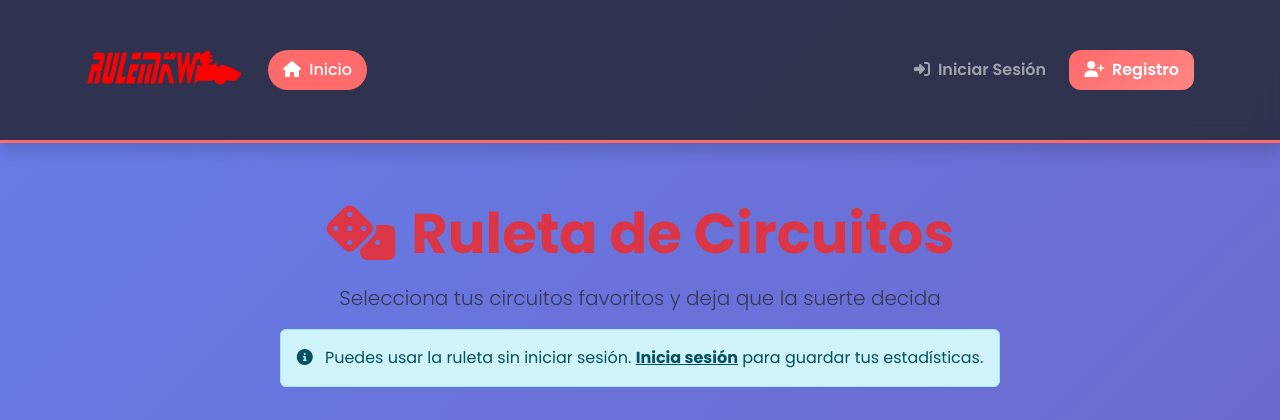
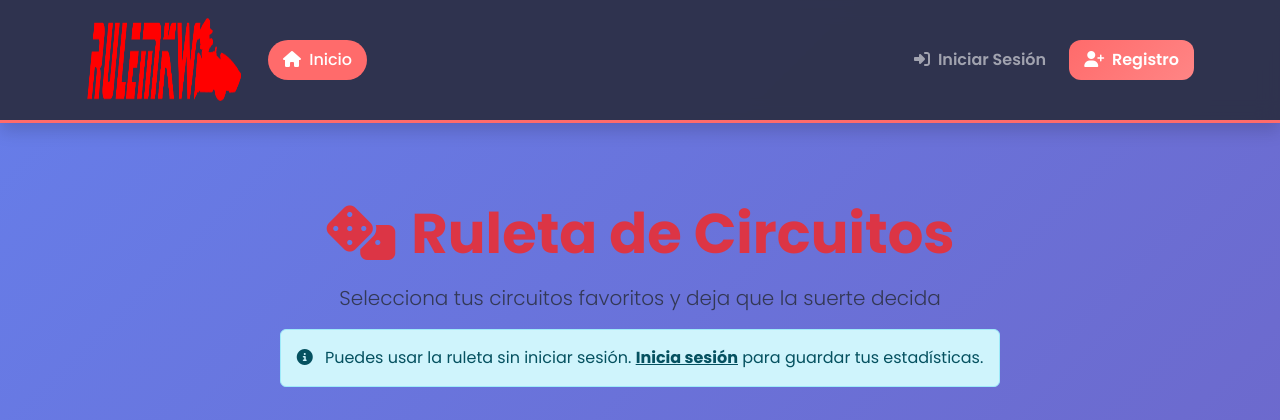
Before and after one commit to YisusHG27/RuleMKW, a PHP site: page /index.php in a window 1280 px wide. Shown: the top 420 px of the page. Run offline with PHP 8.4, Linux system fonts and the light colour scheme; data comes from the database, SQL or seed files in the repository.

Commit message:
Cambié el tamaño del logo y le quité padding para que tenga un mejor diseño

```diff
--- a/backend/includes/generar_navbar.php
+++ b/backend/includes/generar_navbar.php
@@ -7,8 +7,8 @@ if (session_status() == PHP_SESSION_NONE) {
 <!-- ========== NAVBAR DINÁMICA ========== -->
 <nav class="navbar navbar-expand-lg navbar-dark bg-dark fixed-top shadow">
     <div class="container">
-        <a class="navbar-brand d-flex align-items-center" href="index.php">
-            <img src="media/iconos/logo.png" alt="RuleMKW" height="100" width="160" class="me-2">
+        <a class="navbar-brand d-flex align-items-center p-0" href="index.php">
+            <img src="media/iconos/logo.png" alt="RuleMKW" height="90" width="160" class="me-2 p-0">
         </a>
         <button class="navbar-toggler" type="button" data-bs-toggle="collapse" data-bs-target="#navbarNav">
             <span class="navbar-toggler-icon"></span>
```
Also changed, not shown: media/iconos/logo.png.
